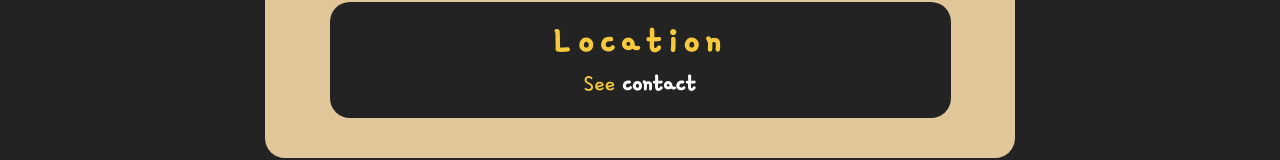
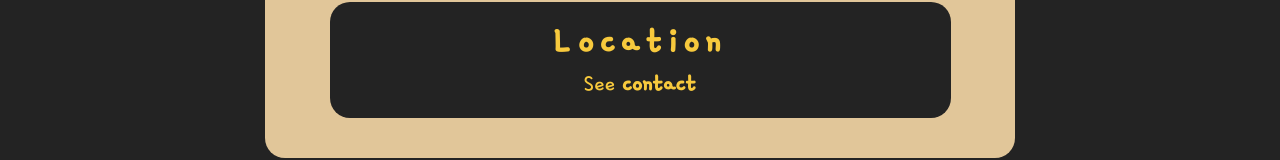
Before and after one commit to k4iLeb/TOP-Restaurant_Page, a website built with webpack: page src/template.html in a window 1280 px wide. Shown: the part 843-1003 px from the top of the page. Built offline with nearby package versions, Linux system fonts and the light colour scheme.

Commit message:
change .card a styling

```diff
--- a/src/style.css
+++ b/src/style.css
@@ -174,5 +174,5 @@ a:visited {
 }
 
 .card a {
-  color: var(--font-alt);
+  color: var(--font-main);
 }
```
Also changed, not shown: dist/fonts/b891040f336d9699df3f.woff2 (added), dist/fonts/e4455d4e1e72c2f59621.woff2 (added), dist/fonts/e929afc233563a2a2b9a.woff (added), dist/images/10ae7718ac3adc2bf082.png (added), dist/images/376984cccb46e9f7358a.png (added), dist/images/4789d98818f6ebfe0980.png (added), dist/images/61c9a7cdf6a9a8eb55a1.png (added), dist/images/6d6ffc490b0b3da03406.png (added), dist/images/7953029f622e10e3f059.png (added), dist/images/8819157b0a615cbfe80d.png (added), dist/images/8eba9944ed5854cc9660.png (added), dist/images/b79e985598ae3fad4e6f.png (added), dist/images/e7c605309231fe3bd0d4.png (added), dist/index.html (added), 1 more files, 1 other file.
